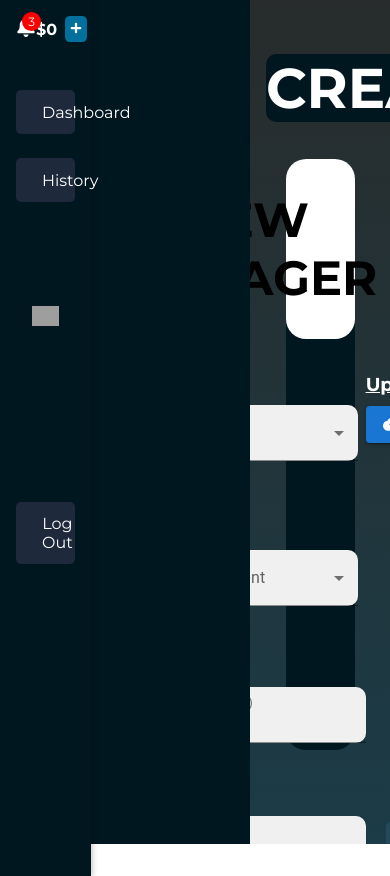
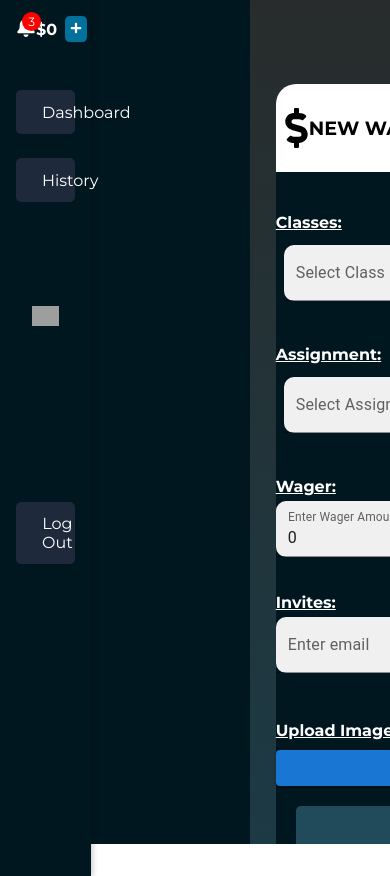
Before and after one commit to DylanHopkins21/BetSmart, a Next.js app in the folder betsmart-frontend/: page /createWager in a window 390 px wide. Built offline with nearby package versions, Linux system fonts and the light colour scheme; grey boxes are pictures that could not be loaded.

Commit message:
tentative style changes

```diff
--- a/betsmart-frontend/src/components/CreateWagerConfigs/CreateWagerConfigs.css
+++ b/betsmart-frontend/src/components/CreateWagerConfigs/CreateWagerConfigs.css
@@ -6,17 +6,26 @@
     border-radius: 20px;
     margin-right: 5vw;
     margin-left: 5vw;
-    height: 70vh;
+    height: auto;
+    width: 80vw; /* Set width as a percentage of viewport width */
+    max-width: 1000px; /* Prevents it from growing too wide */
+    min-width: 250px; /* Reduced minimum width */
+    box-sizing: border-box;
 }
 
 .wagerContent {
     display: flex;
     flex-direction: row;
     justify-content: center;
+    flex-wrap: wrap; /* Allow elements to wrap on smaller screens */
 }
 
-.spacer {
-    flex: 1;
+.middle-space {
+    flex: 2;
+}
+
+.side-space {
+    flex: 0.75;
 }
 
 /* Title Section */
@@ -25,20 +34,22 @@
     justify-content: center;
     align-items: center;
     background-color: #FFFFFF;
-    font-size: x-large;
-    border-radius: 20px;
-    padding: 0;
+    font-size: 1.2rem;
+    border-top-left-radius: 20px;
+    border-top-right-radius: 20px;
+    padding: 0.5rem;
     margin-bottom: 15px;
 }
 
 .titleText {
-    flex: 5;
+    flex: 10;
     display: flex;
     align-items: center;
+    font-size: 1.5rem;
 }
 
 .dollarIcon {
-    font-size: 4rem;
+    font-size: 2.5rem;
     flex: 1;
 }
 
@@ -49,18 +60,16 @@
     padding: 0.75rem 1rem;
     margin: 1rem;
     text-decoration: none;
-    background-color: #520404;
-    color: #fff;
+    color: #000000;
+    font-weight: bold;
     border-radius: 5px;
-    font-size: 16px;
+    font-size: 1.5vw;
     transition: background-color 0.2s ease;
-    flex : 1;
     max-width: 3rem;
-    font-weight: bold;
 }
 
 .cancel-button:hover {
-    background-color: rgb(123, 48, 48);
+    color: #707070;
 }
 
 /* Selects Section */
@@ -68,42 +77,45 @@
     flex: 1;
     display: flex;
     flex-direction: column;
+    margin-top: 10px;
 }
 
 .categoryLabel {
-    font-size: large;
+    font-size: 1.2rem;
     color: white;
-    margin-bottom: 3px;
+    margin-bottom: 5px;
     text-decoration: underline;
     flex: 1;
-
 }
 
 .custom-select {
     background-color: white;
     border-radius: 10px;
-    min-width: 15rem;
+    min-width: 8rem; /* Reduced minimum width */
     flex: 1;
+    font-size: 1rem;
 }
-.select-spacer{
+
+.select-spacer {
     background-color: transparent;
-    margin: 15px;
-    flex: 1
+    margin: 10px;
+    flex: 1;
 }
 
 /* Email Section */
 .emailList {
     color: white;
-
+    font-size: 1rem;
 }
 
 /* Image Upload Section */
-
 .upload-text {
     color: white;
     text-decoration: underline;
     margin-bottom: 10px;
+    font-size: 1rem;
 }
+
 .imageUpload {
     flex: 1;
     display: flex;
@@ -111,19 +123,17 @@
 }
 
 .uploadButton {
-    width: 24vw;
+    width: 20vw;
     padding: 10px;
-    font-size: 1.5vh;
+    font-size: 1.2vh;
     border: 1px solid #CCCCCC;
     border-radius: 5px;
 }
 
 .uploaded-image {
-    max-width: 40vw;
-    max-height: 40vh;
+    max-width: 35vw;
+    max-height: 35vh;
 }
-
-
 
 /* Submit Button Section */
 .submitButton {
@@ -146,11 +156,101 @@
     text-decoration: none;
     background-color: #214b5a;
     border-radius: 5px;
-    font-size: 16px;
+    font-size: 14px;
     max-width: 10rem;
     transition: background-color 0.2s ease;
     flex: 1;
 }
+
 .submit-button:hover {
     background-color: #02709c;
 }
+
+/* Responsive Design */
+@media (max-width: 1024px) {
+    .createWagerBox {
+        width: 90vw;
+        margin-left: 5vw;
+        margin-right: 5vw;
+    }
+
+    .wagerContent {
+        flex-direction: column;
+    }
+
+    .cancel-button {
+        font-size: 3vw;
+        max-width: none;
+    }
+
+    .titleText {
+        font-size: 1.2rem;
+    }
+
+    .categoryLabel {
+        font-size: 1rem;
+    }
+
+    .custom-select {
+        min-width: 8rem; /* Adjusted for responsiveness */
+    }
+
+    .uploadButton {
+        width: 40vw;
+        font-size: 1.3vh;
+    }
+
+    .uploaded-image {
+        max-width: 90%;
+        max-height: 50vh;
+    }
+
+    .submit-button {
+        font-size: 14px;
+        max-width: 90%;
+    }
+}
+
+@media (max-width: 768px) {
+    .createWagerBox {
+        width: 95vw;
+        margin-left: 2.5vw;
+        margin-right: 2.5vw;
+    }
+
+    .wagerContent {
+        flex-direction: column;
+    }
+
+    .cancel-button {
+        font-size: 4vw;
+        max-width: none;
+    }
+
+    .titleText {
+        font-size: 1.2rem;
+    }
+
+    .categoryLabel {
+        font-size: 1rem;
+    }
+
+    .custom-select {
+        min-width: 6rem; /* Even smaller for mobile */
+    }
+
+    .uploadButton {
+        width: 50vw;
+        font-size: 1.5vh;
+    }
+
+    .uploaded-image {
+        max-width: 80vw;
+        max-height: 50vh;
+    }
+
+    .submit-button {
+        font-size: 14px;
+        max-width: 100%;
+    }
+}
--- a/betsmart-frontend/src/components/CreateWagerConfigs/CreateWagerConfigs.tsx
+++ b/betsmart-frontend/src/components/CreateWagerConfigs/CreateWagerConfigs.tsx
@@ -124,7 +124,7 @@ export default function CreateWagerConfigs() {
                 </Link>
             </div>
             <div className='wagerContent'>
-                <div className = 'spacer'></div>
+                <div className='side-space'></div>
                 {/*SELECTIONS*/}
                 <div className='wagerSelects'>
                     {/*CLASS SELECTION*/}
@@ -195,7 +195,7 @@ export default function CreateWagerConfigs() {
 
                 </div>
 
-                <div className = 'spacer'></div>
+                <div className = 'middle-space'></div>
 
                 {/* UPLOAD IMAGE */}
                 <div className='imageUpload'>
@@ -235,7 +235,7 @@ export default function CreateWagerConfigs() {
                         </div>
                     </div>
                 </div>
-                <div className='spacer'></div>
+                <div className='side-space'></div>
             </div>
         </div>
     )
--- a/betsmart-frontend/src/pages/createWager/createWager.css
+++ b/betsmart-frontend/src/pages/createWager/createWager.css
@@ -3,27 +3,6 @@
     flex-direction: column;
     height: 100%;
     padding: 16px;
+    padding-top: 10vh;
     background: linear-gradient(180deg, #282c2c, #1b3c48);
 }
-
-.page-title {
-    display: flex;
-    flex-direction: row;
-    justify-content: space-between;
-    align-items: center;
-
-}
-.spacer {
-    flex : 1;
-}
-
-.title-label {
-    background-color: #00171F;
-    flex: 1;
-    font-size: 3.5rem;
-    font-weight: bold;
-    color: white;
-    text-align: center;
-    border-radius: 10px;
-    max-width: 40rem;
-}
--- a/betsmart-frontend/src/pages/createWager/index.tsx
+++ b/betsmart-frontend/src/pages/createWager/index.tsx
@@ -5,10 +5,6 @@ import "./createWager.css";
 const CreateWager = () => {
   return (
     <div className='whole-page'>
-        <div className='page-title'>
-            <div className="spacer"></div>
-            <h1 className='title-label'>CREATE</h1>
-        </div>
         <CreateWagerConfigs/>
     </div>
   );
```
